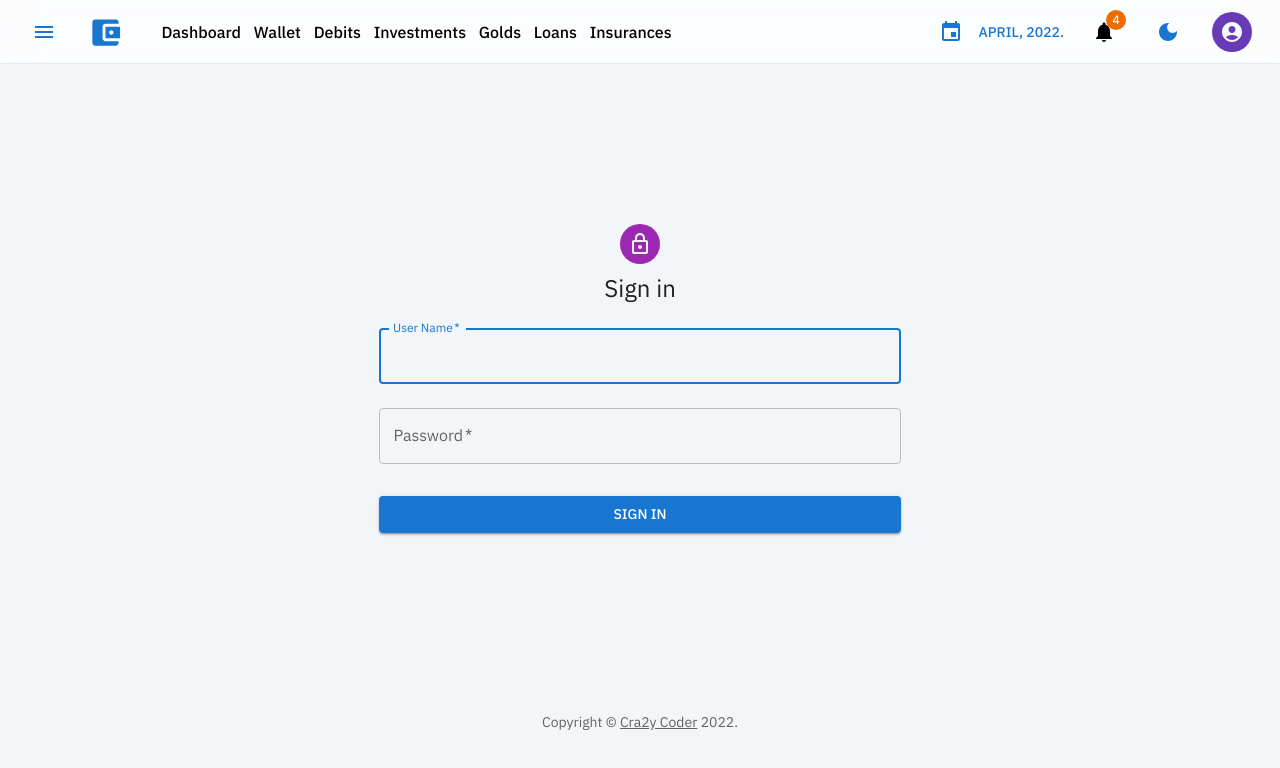
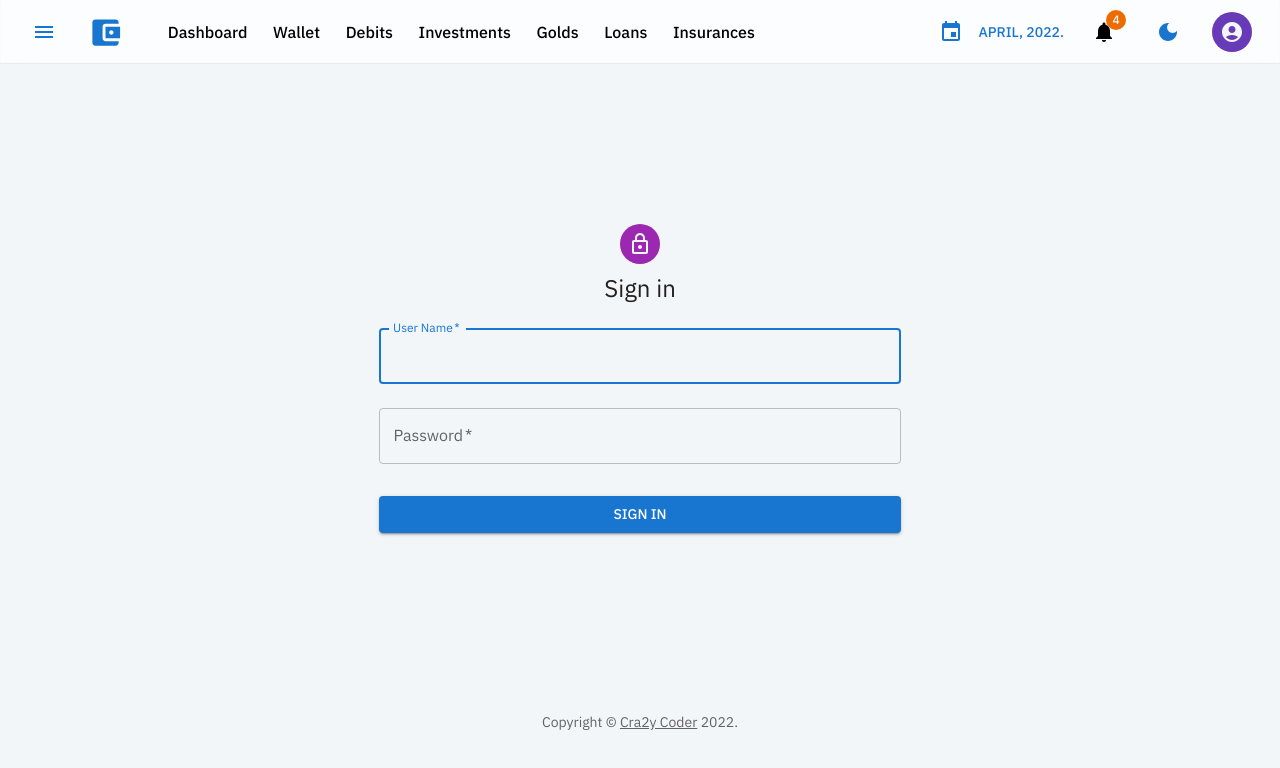
Before and after one commit to cra2ycoder/my-finance, a Next.js app: page / in a window 1280 px wide. Shown: the top 768 px of the page. Built offline with nearby package versions, Linux system fonts and the light colour scheme.

Commit message:
MenuLink integrated with header

```diff
--- a/components/Header/Header.tsx
+++ b/components/Header/Header.tsx
@@ -8,6 +8,7 @@ import AccountBalanceWalletIcon from '@mui/icons-material/AccountBalanceWallet'
 import DarkModeIcon from '@mui/icons-material/DarkMode'
 import MenuIcon from '@mui/icons-material/Menu'
 import { useTheme } from '@mui/material/styles'
+import { MenuLink } from '@components/Base/Typography'
 import NotificationBadge from './NotificationBadge'
 import Profile from './Profile'
 import DateSelector from './DateSelector'
@@ -56,7 +57,6 @@ function HeaderMenuIcon(props: IHeaderMenuIconProps) {
 
 function MenuList(props: IMenuListProps) {
   const { className = '', color = '' } = props
-  const theme = useTheme()
 
   const defaultMenuList = [
     'Dashboard',
@@ -72,19 +72,13 @@ function MenuList(props: IMenuListProps) {
     <Box className={`${styles.menuListWrapper} ${className}`}>
       {defaultMenuList.map((x: string, idx: number) => {
         const pageLink = '/' + x.toLowerCase().replace(/ /g, '-')
-
         return (
-          <Link href={pageLink} key={`menu-item-${idx}`} underline="none">
-            <Typography
-              sx={{
-                margin: theme.spacing(0.8),
-                color,
-                fontWeight: theme.typography.fontWeightMedium,
-              }}
-            >
-              {x}
-            </Typography>
-          </Link>
+          <MenuLink
+            key={`menu-item-${idx}`}
+            link={pageLink}
+            text={x}
+            color={color}
+          />
         )
       })}
     </Box>
```
